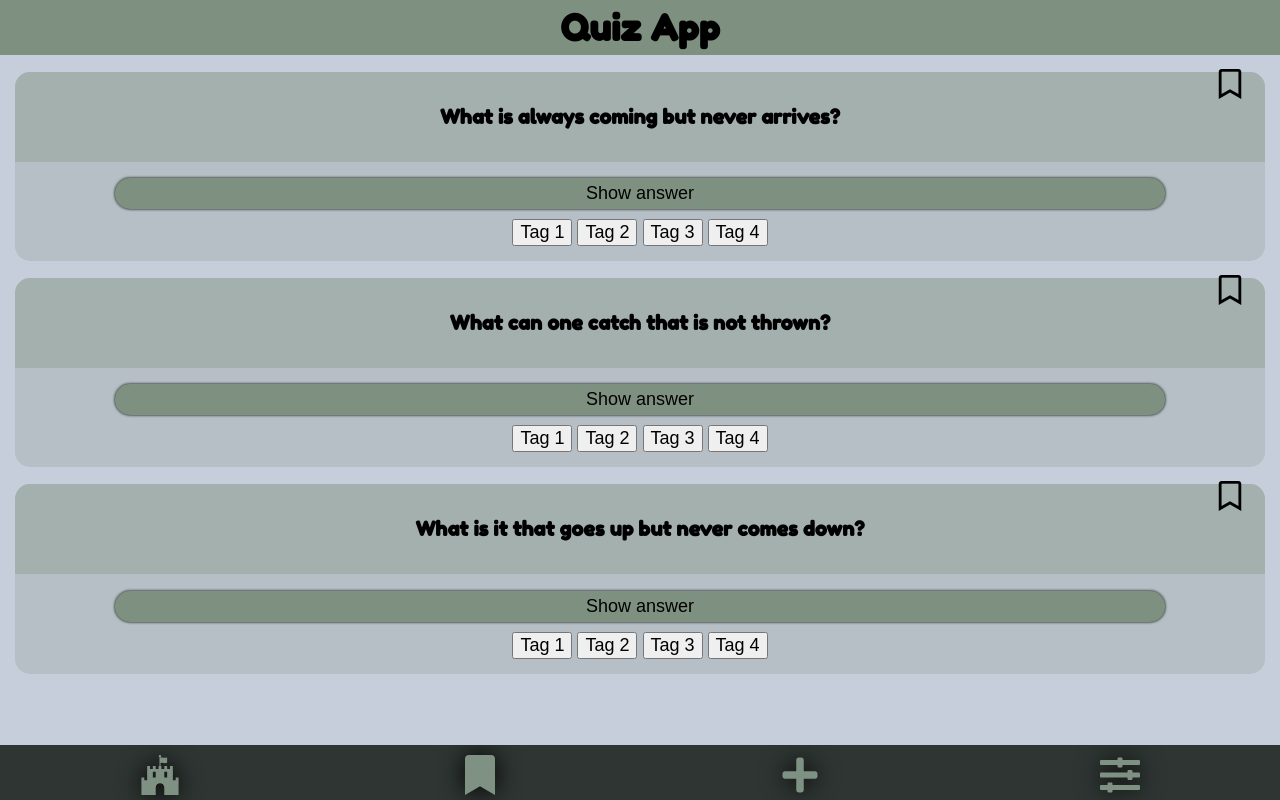
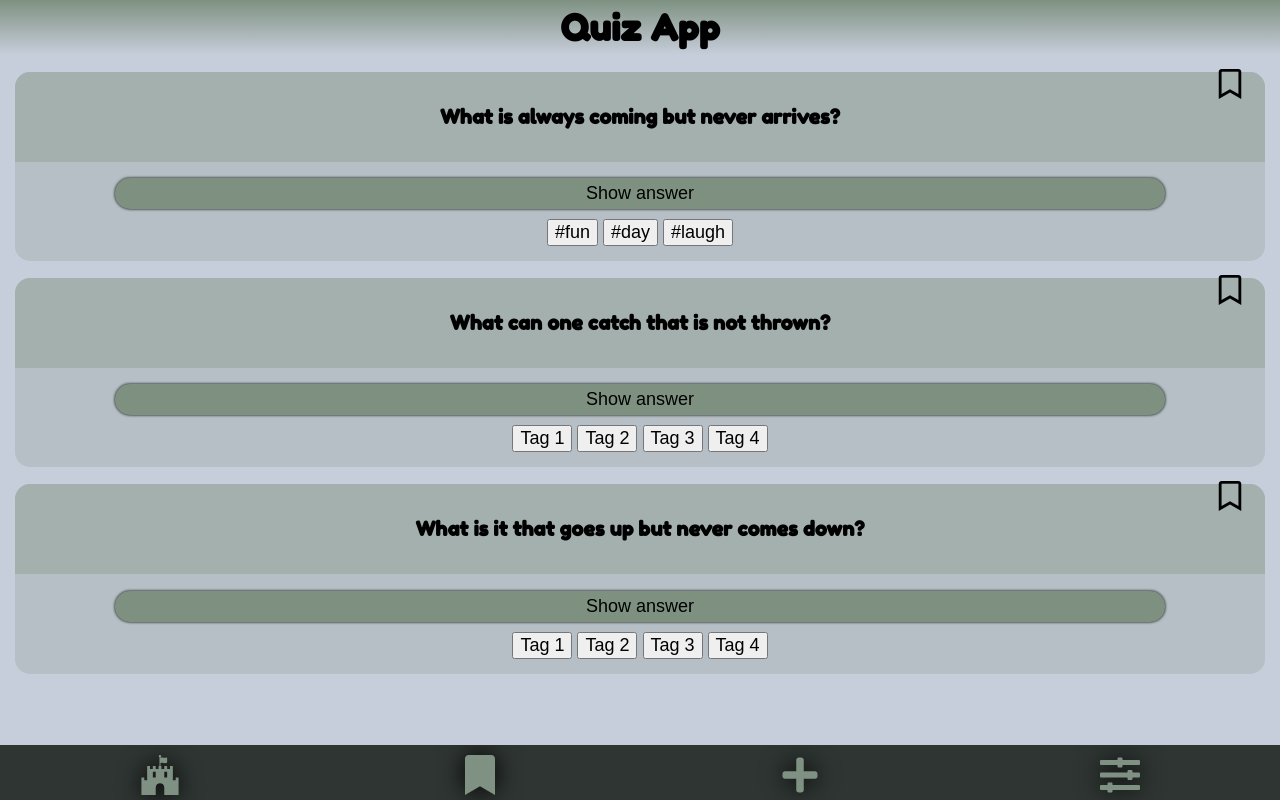
Before and after one commit to luziehtan/quiz-app, a website: page index.html in a window 1280 px wide. Drawn offline with Linux system fonts and the light colour scheme.

Commit message:
Update all

```diff
--- a/components/app-grid.css
+++ b/components/app-grid.css
@@ -6,7 +6,7 @@
 }
 
 .app-grid__heading {
-  background: var(--color-green);
+  background-image: linear-gradient(#7e9181, #c7cedb);
 }
 
 .app-grid__header {
--- a/index.html
+++ b/index.html
@@ -28,10 +28,9 @@
           <div class="quiz-card__answer details">Tomorrow.</div>
         </details>
         <div class="quiz-card__tags">
-          <button>Tag 1</button>
-          <button>Tag 2</button>
-          <button>Tag 3</button>
-          <button>Tag 4</button>
+          <button>#fun</button>
+          <button>#day</button>
+          <button>#laugh</button>
         </div>
       </section>
       <section class="quiz-card">
```
